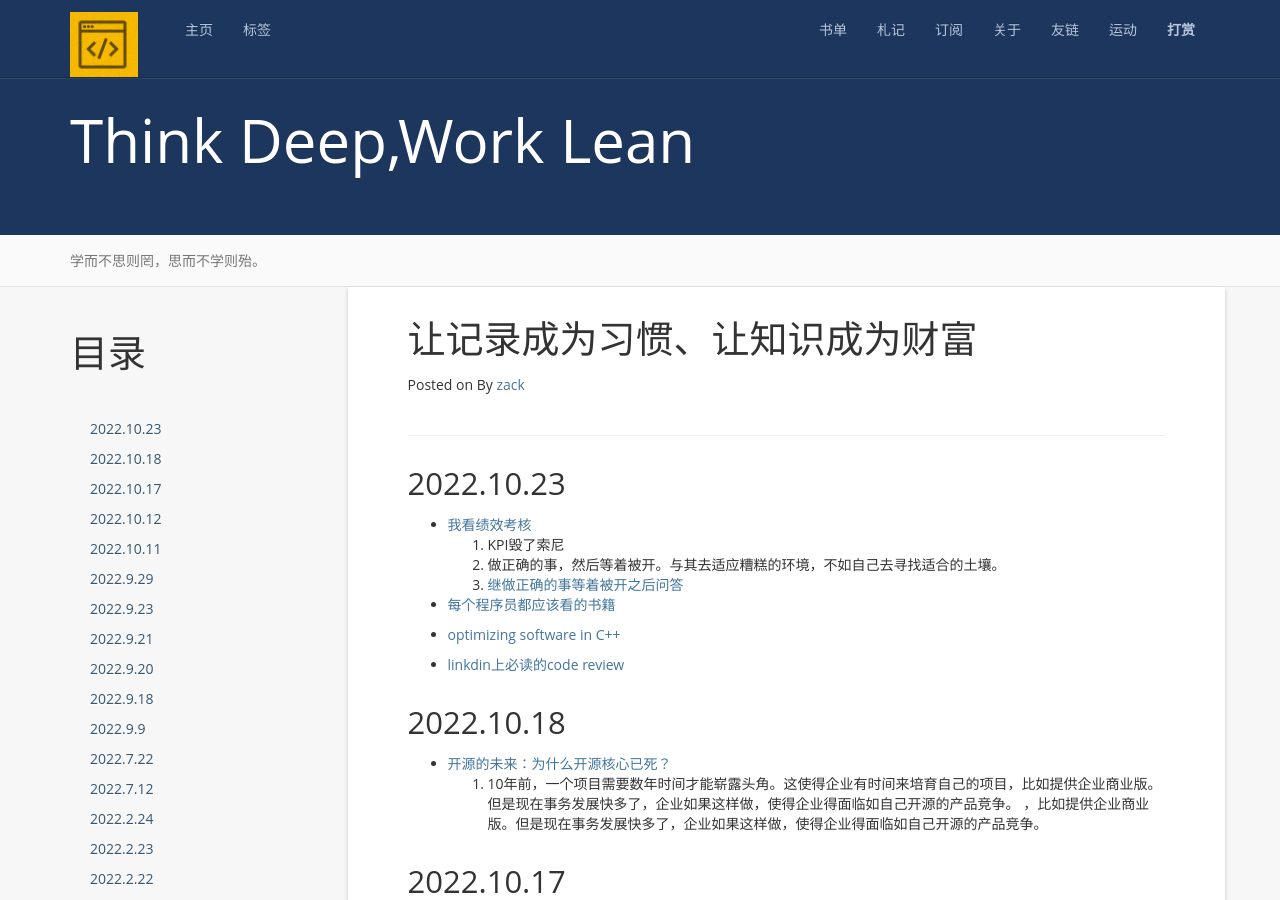
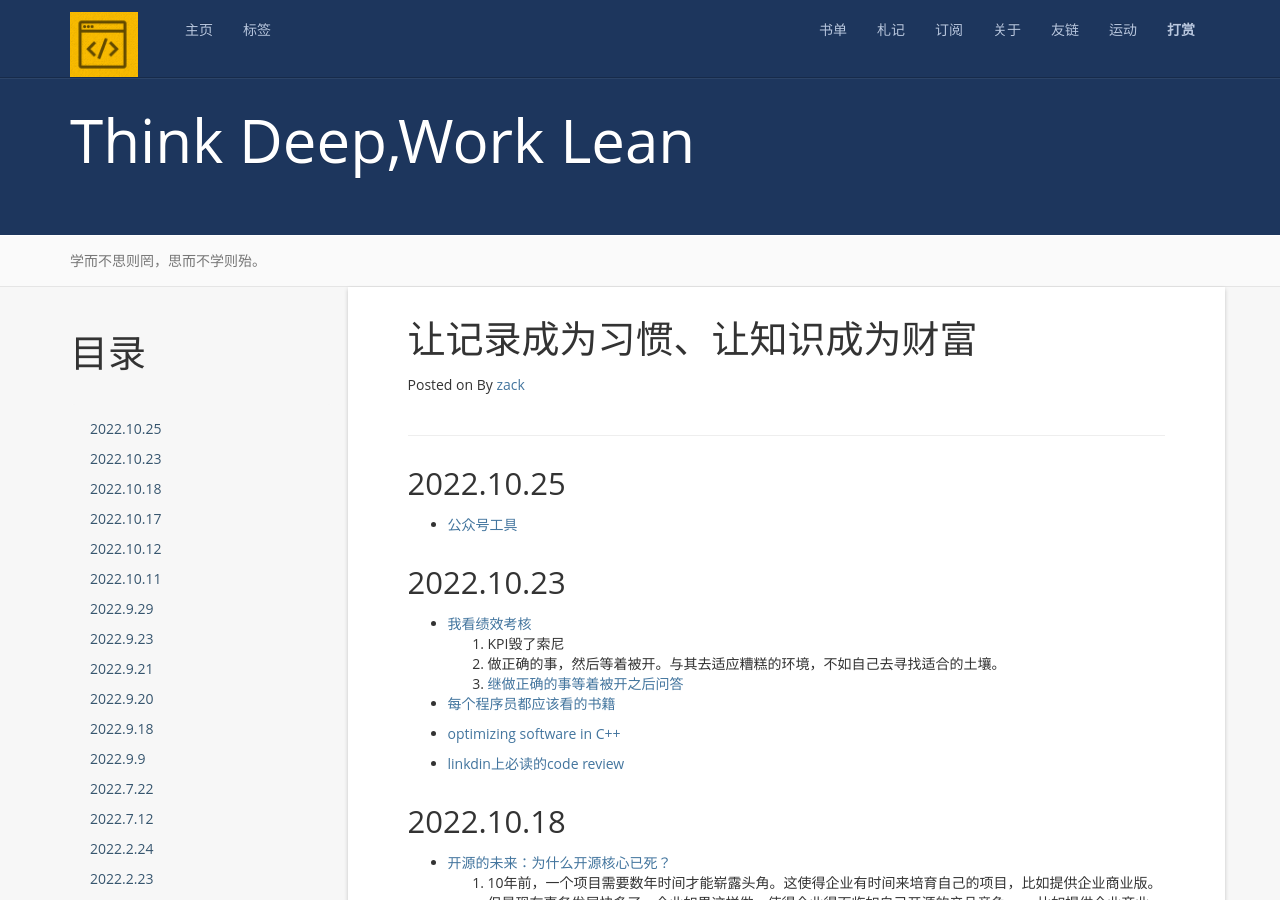
Before and after one commit to zackzhangkai/zackzhangkai.github.io, a Jekyll site: the page built from note.md, in a window 1280 px wide and 900 px high. Built offline with Jekyll 4.4.1, drawn with Linux system fonts in a browser that asks for light colours; nearby versions of some CDN libraries; a script that is not in the unit is left out; comment, search, counter and statistics services are not loaded.

Commit message:
add doc
Signed-off-by: zackzhangkai <zhangkaiamm@gmail.com>

```diff
--- a/note.md
+++ b/note.md
@@ -9,6 +9,10 @@ permalink: /note/
 
 ------------
 
+
+2022.10.25
+------------
++ [ 公众号工具](https://knb.im/mp/)
 
 2022.10.23
 ----------------
```
